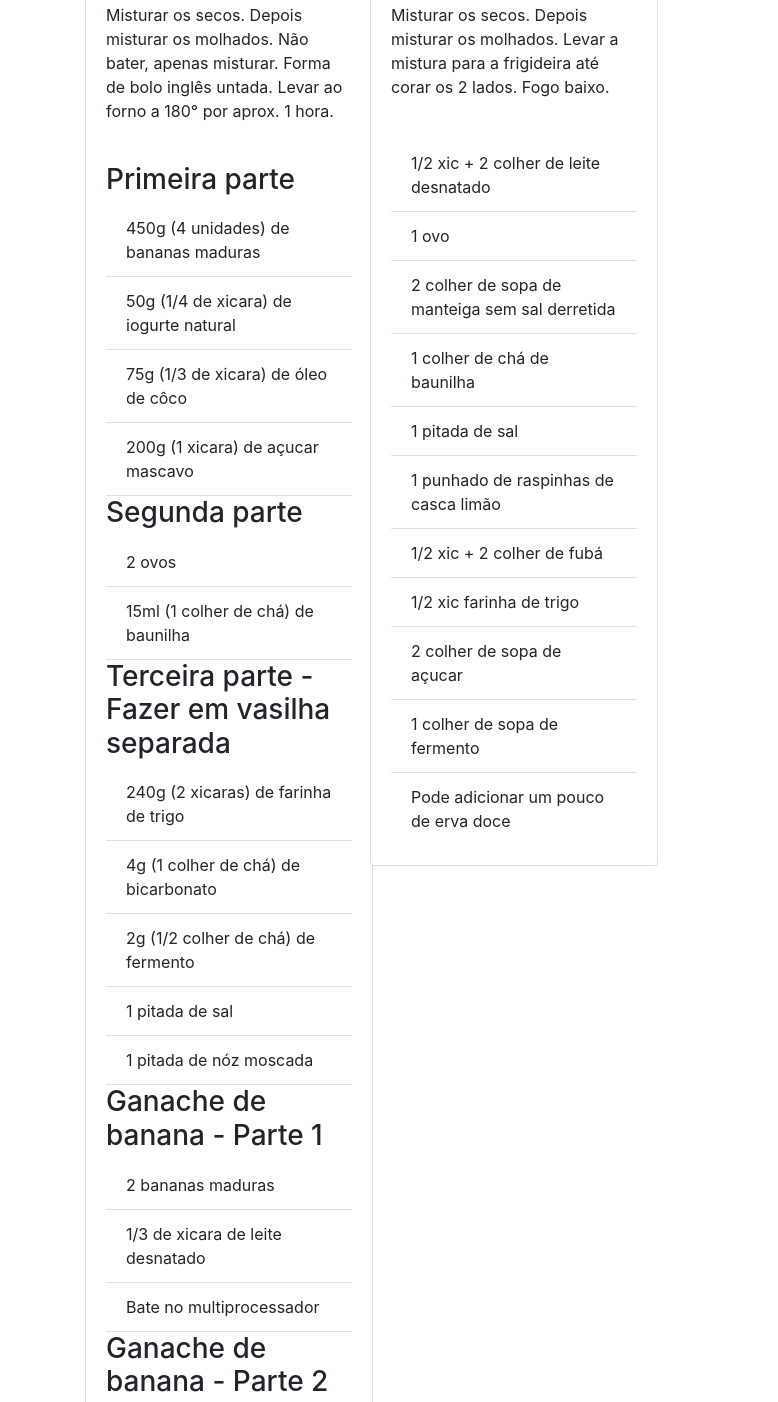
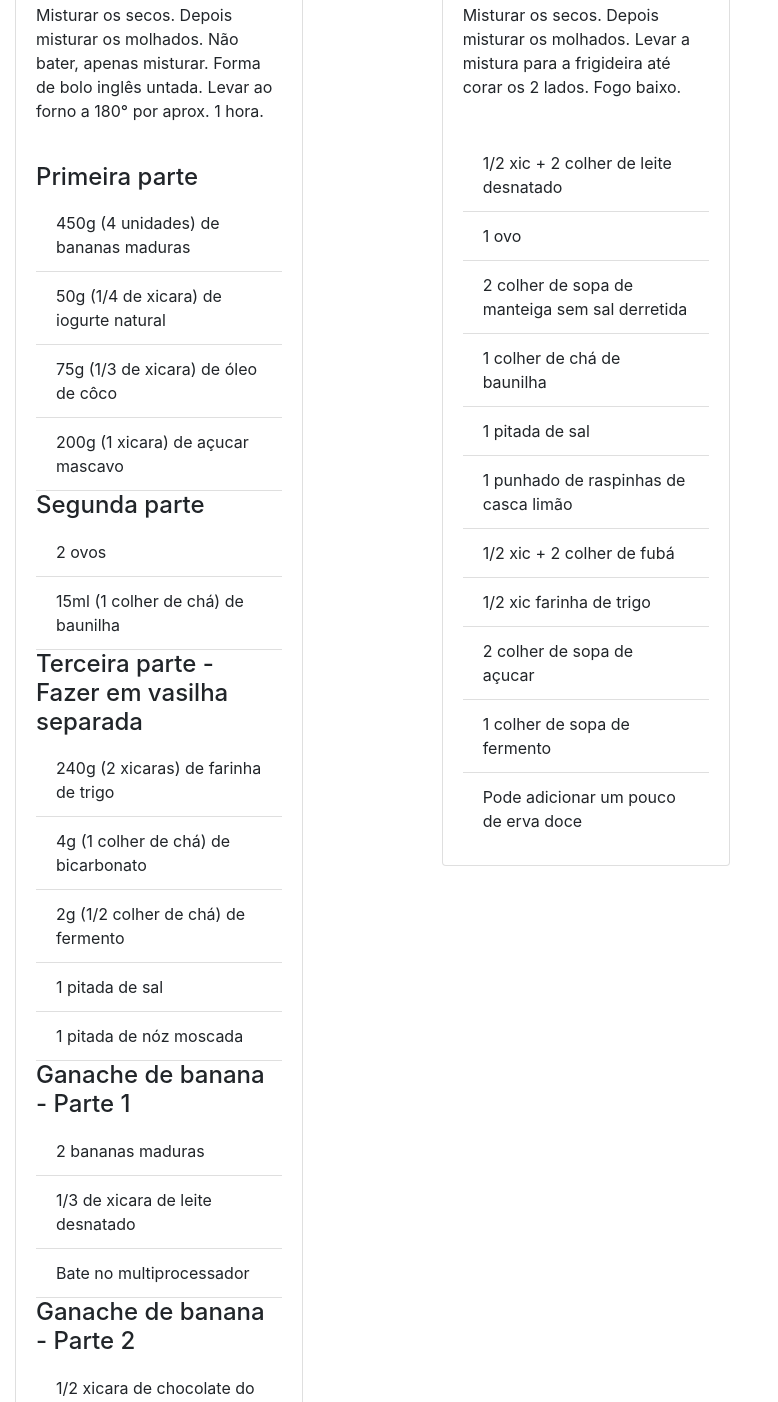
Before and after one commit to evertonaleixo/lieverton-cookbook, a plain HTML site: page index.html in a window 1280 px wide. Shown: the part 325-1727 px from the top of the page, without its empty margins (0-778 px from the left). Drawn offline with nearby package versions, Linux system fonts and the light colour scheme.

Commit message:
fix layout

```diff
--- a/index.html
+++ b/index.html
@@ -14,10 +14,10 @@
 </head>
 
 <body>
-  <h1>Receitas para Lia e Everton!</h1>
-  <div class="container">
+  <h1 class="text-center" >Receitas para Lia e Everton!</h1>
+  <div class="container-fluid">
     <div class="row">
-      <div class="col-sm-3">
+      <div class="col-sm-4">
         <div class="card" style="width: 18rem;">
           <img class="card-img-top" src="images/bolo-banana.jpeg" alt="Banana Bread">
           <div class="card-body">
@@ -25,7 +25,7 @@
             <p class="card-text">Misturar os secos. Depois misturar os molhados. Não bater, apenas misturar. Forma de bolo inglês untada. Levar ao forno a 180° por aprox. 1 hora. </p>
           </div>
           <div class="card-body">
-            <h3>Primeira parte</h3>
+            <h4>Primeira parte</h4>
             <ul class="list-group list-group-flush">
               <li class="list-group-item">450g (4 unidades) de bananas maduras</li>
               <li class="list-group-item">50g (1/4 de xicara) de iogurte natural</li>
@@ -33,13 +33,13 @@
               <li class="list-group-item">200g (1 xicara) de açucar mascavo</li>
             </ul>
 
-            <h3>Segunda parte</h3>
+            <h4>Segunda parte</h4>
             <ul class="list-group list-group-flush">
               <li class="list-group-item">2 ovos</li>
               <li class="list-group-item">15ml (1 colher de chá) de baunilha</li>
             </ul>
 
-            <h3>Terceira parte - Fazer em vasilha separada</h3>
+            <h4>Terceira parte - Fazer em vasilha separada</h4>
             <ul class="list-group list-group-flush">
               <li class="list-group-item">240g (2 xicaras) de farinha de trigo</li>
               <li class="list-group-item">4g (1 colher de chá) de bicarbonato</li>
@@ -48,14 +48,14 @@
               <li class="list-group-item">1 pitada de nóz moscada</li>
             </ul>
 
-            <h3>Ganache de banana - Parte 1</h3>
+            <h4>Ganache de banana - Parte 1</h4>
             <ul class="list-group list-group-flush">
               <li class="list-group-item">2 bananas maduras</li>
               <li class="list-group-item">1/3 de xicara de leite desnatado</li>
               <li class="list-group-item">Bate no multiprocessador</li>
             </ul>
 
-            <h3>Ganache de banana - Parte 2</h3>
+            <h4>Ganache de banana - Parte 2</h4>
             <ul class="list-group list-group-flush">
               <li class="list-group-item">1/2 xicara de chocolate do padre 50</li>
               <li class="list-group-item">1 colher de sopa de manteiga sem sal</li>
```
